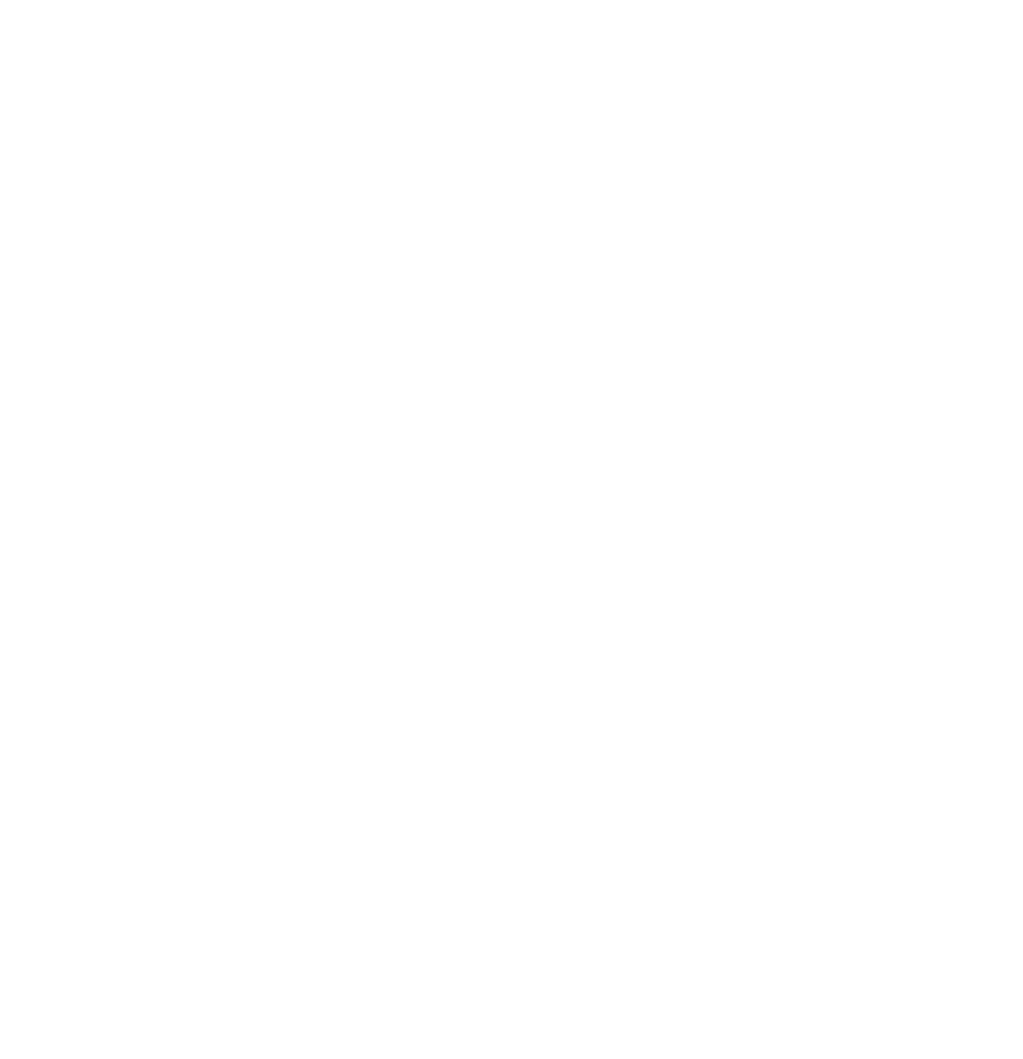
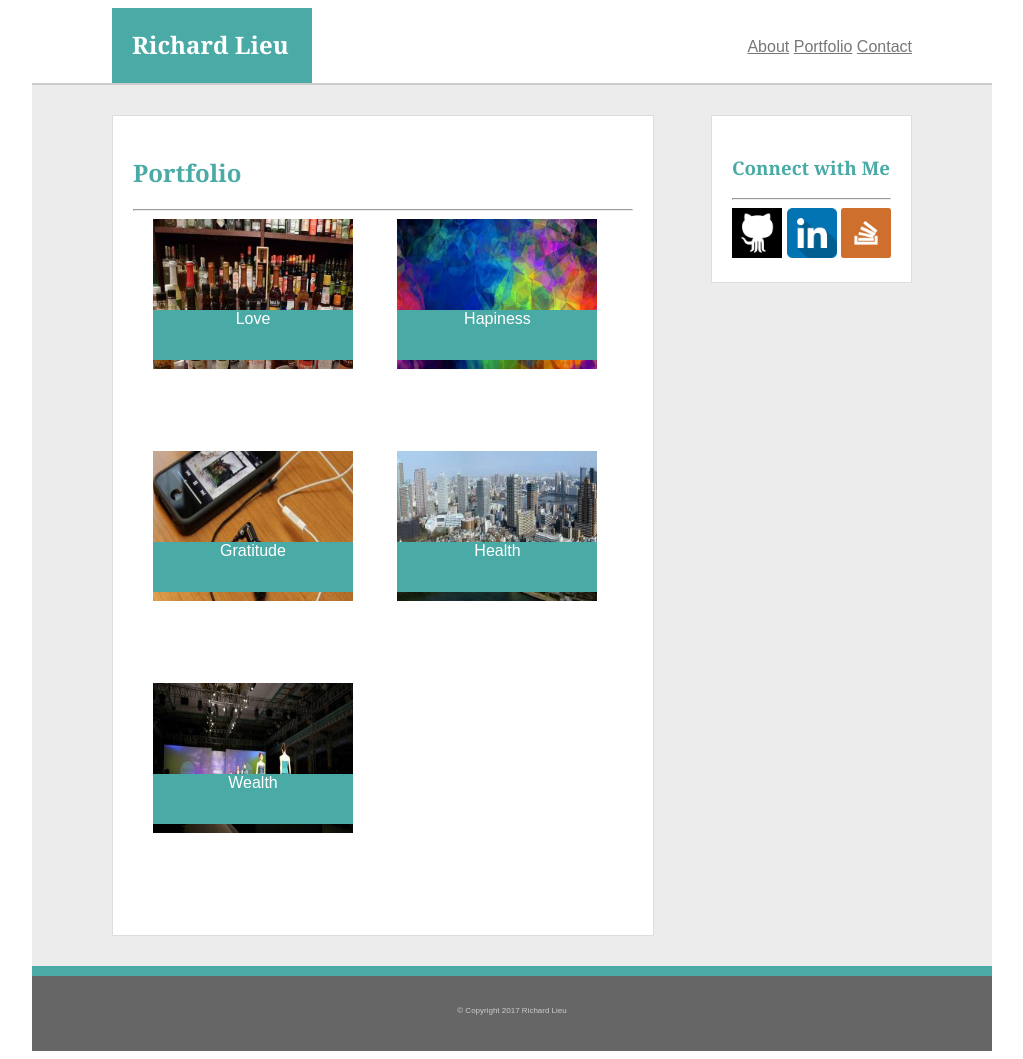
Before and after one commit to lieu510/Basic-Portfolio, a plain HTML site: page portfolio.html in a window 1280 px wide. Shown: the whole page, without its empty margins (128-1151 px from the left). Before the commit the page ends 800 px from the top, so only its background shows below. Drawn offline with Linux system fonts and the light colour scheme.

Commit message:
update all files

```diff
--- a/assets/css/style.css
+++ b/assets/css/style.css
@@ -0,0 +1,129 @@
+#page {
+    max-width: 960px;
+    margin: auto;
+    background-color: #ececec;
+}
+
+#logo {
+    width: 200px;
+    height: 75px;
+    background-color: #4aaaa5;
+    display: inline-block;
+}
+
+#logotext {
+    color: white;
+    margin-left: 20px;
+}
+
+#links {
+    float: right;
+    display: inline-block;
+    margin-top: 30px;
+}
+
+.main {
+    width: 800px;
+    margin: auto;
+}
+
+#header {
+    border-bottom: 2px solid #cccccc;
+    background-color: #ffffff;
+}
+
+#about {
+    width: 500px;
+    border: 1px solid #dddddd;
+    padding: 20px;
+    margin: 30px 0px;
+    background-color: #ffffff;
+}
+
+#connect {
+    border: 1px solid #dddddd;
+    padding: 20px;
+    float: right;
+    margin-top: 30px;
+    background-color: #ffffff;
+}
+
+.inline {
+    display: inline-block;
+}
+
+.icon {
+    width: 50px;
+    height: 50px;
+}
+
+h2, h3 {
+    color: #4aaaa5;
+    font-family: 'Georgia', Times, Times New Roman, serif;
+}
+
+div, a {
+    font-family: 'Arial', 'Helvetica Neue', Helvetica, sans-serif;
+    color: #777777;
+}
+
+#footer1 {
+    height: 10px;
+    background-color: #4aaaa5;
+}
+
+#footer2 {
+    height: 75px;
+    background-color: #666666;
+    color: #cccccc;
+    font-size: 50%;
+    text-align: center;
+}
+
+#profile {
+    float: left;
+    margin: 0 10px 10px 0;
+}
+
+#copyright {
+    margin-top: 30px;
+    display: inline-block;
+}
+
+input {
+    width: 100%;
+    margin: 5px 0px;
+    color: #cccccc;
+}
+
+#message {
+    height: 160px;
+}
+
+#submit {
+    width: 100px;
+    height: 30px;
+    color: #ffffff;
+    background-color: #4aaaa5;
+    border: none;
+}
+
+.portfoliopic {
+    width: 200px;
+    height: 150px;
+}
+
+.portfolio {
+    display: inline-block;
+    margin: 0 20px;
+    text-align: center;
+}
+
+.label {
+    background-color: #4aaaa5;
+    height: 50px;
+    width: 200px;
+    position: relative;
+    bottom: 75px;
+    color: #ffffff;
+}
--- a/contact.html
+++ b/contact.html
@@ -0,0 +1,52 @@
+<DOCTYPE! HTML>
+        <html>
+            <head>
+                <link rel="stylesheet" type="text/css" href="assets/css/style.css">
+            </head>
+            <body>
+                <div id="page">
+                    <div id="header">
+                        <div class="main">
+                            <div id="logo">
+                                <h2 id="logotext">Richard Lieu</h2>
+                            </div>
+                            <div id="links">
+                                <a href="index.html">About</a>
+                                <a href="portfolio.html">Portfolio</a>
+                                <a href="contact.html">Contact</a>
+                            </div>
+                        </div>
+                    </div>
+                    <div class="main">
+                        <div class="inline" id="about">
+                            <h2>Contact</h2>
+                            <hr>
+                            <form>
+                                Name<br>
+                                <input type="text" name="name" value="John Smith"><br>
+                                Email<br>
+                                <input type="text" name="email" value="example@gmail.com"><br>
+                                Message<br>
+                                <input id="message" type="text" name="message"><br>
+                                <input id="submit" type="submit" value="Submit">
+                            </form>
+                        </div>
+                        <div class="inline" id="connect">
+                            <h3>Connect with Me</h3>
+                            <hr>
+                            <a href="https://github.com/lieu510" target="_blank"><img class="icon" src="assets/images/githublogo.png"></a>
+                            <a href="" target="_blank"><img class="icon" src="assets/images/linkedinlogo.png"></a>
+                            <a href="" target="_blank"><img class="icon" src="assets/images/stackoverflowlogo.png"></a>
+
+                        </div>
+                    </div>
+
+                    <div id="footer1">
+
+                    </div>
+                    <div id="footer2">
+                        <p id="copyright">&copy; Copyright 2017 Richard Lieu</p>
+                    </div>
+                </div>
+            </body>
+        </html>
--- a/portfolio.html
+++ b/portfolio.html
@@ -0,0 +1,63 @@
+<DOCTYPE! HTML>
+        <html>
+            <head>
+                <link rel="stylesheet" type="text/css" href="assets/css/style.css">
+            </head>
+            <body>
+                <div id="page">
+                    <div id="header">
+                        <div class="main">
+                            <div id="logo">
+                                <h2 id="logotext">Richard Lieu</h2>
+                            </div>
+                            <div id="links">
+                                <a href="index.html">About</a>
+                                <a href="portfolio.html">Portfolio</a>
+                                <a href="contact.html">Contact</a>
+                            </div>
+                        </div>
+                    </div>
+                    <div class="main">
+                        <div class="inline" id="about">
+                            <h2>Portfolio</h2>
+                            <hr>
+                            <div class="portfolio">
+                                <img class="portfoliopic" src="assets/images/download1.jpeg"><br>
+                                <p class="label">Love</p>
+                            </div>
+                            <div class="portfolio">
+                                <img class="portfoliopic" src="assets/images/download2.jpeg"><br>
+                                <p class="label">Hapiness</p>
+                            </div>
+                            <div class="portfolio">
+                                <img class="portfoliopic" src="assets/images/download3.jpeg"><br>
+                                <p class="label">Gratitude</p>
+                            </div>
+                            <div class="portfolio">
+                                <img class="portfoliopic" src="assets/images/download4.jpeg"><br>
+                                <p class="label">Health</p>
+                            </div>
+                            <div class="portfolio">
+                                <img class="portfoliopic" src="assets/images/download.jpeg"><br>
+                                <p class="label">Wealth</p>
+                            </div>
+                        </div>
+                        <div class="inline" id="connect">
+                            <h3>Connect with Me</h3>
+                            <hr>
+                            <a href="https://github.com/lieu510" target="_blank"><img class="icon" src="assets/images/githublogo.png"></a>
+                            <a href="" target="_blank"><img class="icon" src="assets/images/linkedinlogo.png"></a>
+                            <a href="" target="_blank"><img class="icon" src="assets/images/stackoverflowlogo.png"></a>
+
+                        </div>
+                    </div>
+
+                    <div id="footer1">
+
+                    </div>
+                    <div id="footer2">
+                        <p id="copyright">&copy; Copyright 2017 Richard Lieu</p>
+                    </div>
+                </div>
+            </body>
+        </html>
```
Also changed, not shown: index.html (+38 -16 lines), assets/images/githublogo.png (added), assets/images/linkedinlogo.png (added), assets/images/stackoverflowlogo.png (added), 1 other file.
